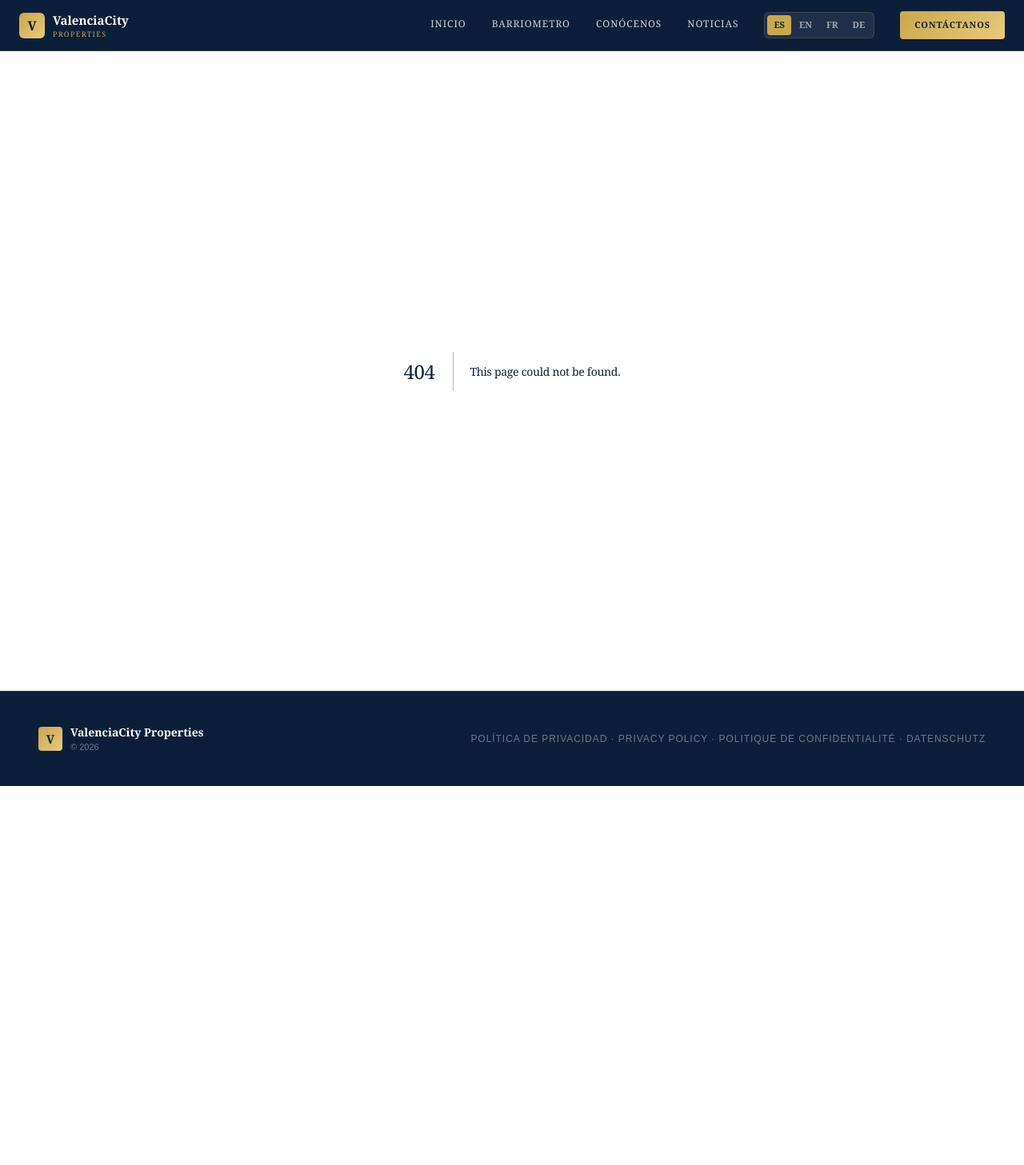
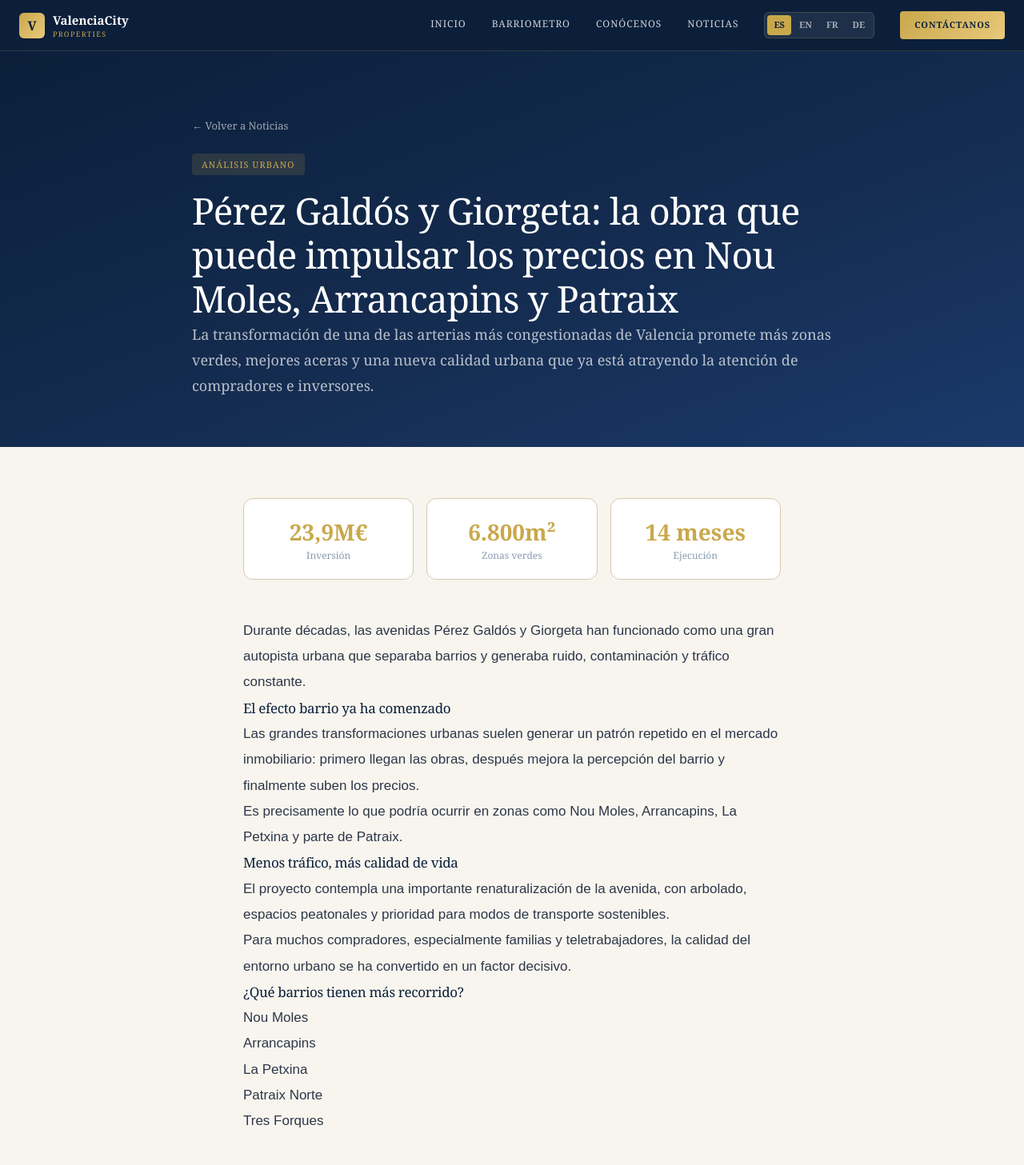
Before and after one commit to albega9/barriometro, a Next.js app: page /noticias/perez-galdos-giorgeta-barrios-revalorizacion in a window 1280 px wide. Before the commit this address had no page. Shown: the top 1457 px of the page at 80% size. Before the commit the page ends 983 px from the top, so only its background shows below. Built offline with nearby package versions, Linux system fonts and the light colour scheme.

Commit message:
fix navbar duplicado inicio

```diff
--- a/app/noticias/page.js
+++ b/app/noticias/page.js
@@ -23,7 +23,25 @@ const noticias = [
     subtitulo: "De barrio obrero olvidado a una de las zonas con mayor crecimiento de la ciudad. La gentrificación orgánica más interesante de Valencia.",
     imagen: '🏘️',
     tiempo: '5 min lectura',
-  }
+  },
+  {
+  slug: 'perez-galdos-giorgeta-barrios-revalorizacion',
+  fecha: 'Junio 2026',
+  categoria: 'Análisis urbano',
+  titulo: 'Pérez Galdós y Giorgeta: la obra que puede impulsar los precios en Nou Moles, Arrancapins y Patraix',
+  subtitulo: 'La transformación de una de las arterias más congestionadas de Valencia promete más zonas verdes y una fuerte mejora urbana.',
+  imagen: '🌳',
+  tiempo: '4 min lectura',
+},
+{
+  slug: 'canal-acceso-ave-malilla-revalorizacion',
+  fecha: 'Junio 2026',
+  categoria: 'Inversión inmobiliaria',
+  titulo: 'El soterramiento del AVE puede convertir a Malilla en uno de los barrios con más potencial de Valencia',
+  subtitulo: 'La desaparición de las vías y la expansión del Parque Central están redefiniendo el sur de la ciudad.',
+  imagen: '🚄',
+  tiempo: '5 min lectura',
+}
 ]
 
 export default function Noticias() {
--- /dev/null
+++ b/app/noticias/perez-galdos-giorgeta-barrios-revalorizacion/page.js
@@ -0,0 +1,163 @@
+'use client'
+import Link from 'next/link'
+
+export default function NoticiaPerezGaldos() {
+  return (
+    <main style={{ fontFamily: 'Georgia, serif', minHeight: '100vh', background: '#F8F5EF' }}>
+
+      <div style={{
+        background: 'linear-gradient(160deg, #0B1F3A 0%, #152D52 60%, #1A3A6B 100%)',
+        padding: '80px 48px 60px'
+      }}>
+        <div style={{ maxWidth: '800px', margin: '0 auto' }}>
+
+          <Link
+            href="/noticias"
+            style={{
+              color: 'rgba(255,255,255,0.6)',
+              textDecoration: 'none',
+              fontSize: '13px'
+            }}
+          >
+            ← Volver a Noticias
+          </Link>
+
+          <div style={{ marginTop: '24px' }}>
+            <span style={{
+              background: 'rgba(201,168,76,0.15)',
+              color: '#C9A84C',
+              padding: '6px 12px',
+              borderRadius: '4px',
+              fontSize: '11px',
+              letterSpacing: '0.1em',
+              textTransform: 'uppercase'
+            }}>
+              Análisis urbano
+            </span>
+          </div>
+
+          <h1 style={{
+            fontSize: '46px',
+            color: '#fff',
+            marginTop: '20px',
+            lineHeight: '1.2'
+          }}>
+            Pérez Galdós y Giorgeta: la obra que puede impulsar los precios en Nou Moles, Arrancapins y Patraix
+          </h1>
+
+          <p style={{
+            color: 'rgba(255,255,255,0.7)',
+            fontSize: '18px',
+            lineHeight: '1.8'
+          }}>
+            La transformación de una de las arterias más congestionadas de Valencia promete más zonas verdes, mejores aceras y una nueva calidad urbana que ya está atrayendo la atención de compradores e inversores.
+          </p>
+        </div>
+      </div>
+
+      <div style={{ maxWidth: '720px', margin: '0 auto', padding: '64px 24px' }}>
+
+        <div style={{
+          display: 'grid',
+          gridTemplateColumns: 'repeat(3,1fr)',
+          gap: '16px',
+          marginBottom: '48px'
+        }}>
+          <Stat valor="23,9M€" label="Inversión" />
+          <Stat valor="6.800m²" label="Zonas verdes" />
+          <Stat valor="14 meses" label="Ejecución" />
+        </div>
+
+        <Article>
+          <p>
+            Durante décadas, las avenidas Pérez Galdós y Giorgeta han funcionado como una gran autopista urbana que separaba barrios y generaba ruido, contaminación y tráfico constante.
+          </p>
+
+          <h2>El efecto barrio ya ha comenzado</h2>
+
+          <p>
+            Las grandes transformaciones urbanas suelen generar un patrón repetido en el mercado inmobiliario: primero llegan las obras, después mejora la percepción del barrio y finalmente suben los precios.
+          </p>
+
+          <p>
+            Es precisamente lo que podría ocurrir en zonas como Nou Moles, Arrancapins, La Petxina y parte de Patraix.
+          </p>
+
+          <h2>Menos tráfico, más calidad de vida</h2>
+
+          <p>
+            El proyecto contempla una importante renaturalización de la avenida, con arbolado, espacios peatonales y prioridad para modos de transporte sostenibles.
+          </p>
+
+          <p>
+            Para muchos compradores, especialmente familias y teletrabajadores, la calidad del entorno urbano se ha convertido en un factor decisivo.
+          </p>
+
+          <h2>¿Qué barrios tienen más recorrido?</h2>
+
+          <ul>
+            <li>Nou Moles</li>
+            <li>Arrancapins</li>
+            <li>La Petxina</li>
+            <li>Patraix Norte</li>
+            <li>Tres Forques</li>
+          </ul>
+
+          <Quote>
+            Las mejores oportunidades suelen aparecer cuando las obras todavía generan molestias, pero el mercado ya empieza a descontar la mejora futura.
+          </Quote>
+        </Article>
+
+      </div>
+
+    </main>
+  )
+}
+
+function Stat({ valor, label }) {
+  return (
+    <div style={{
+      background: '#fff',
+      padding: '20px',
+      borderRadius: '12px',
+      border: '1px solid #D4C9B0',
+      textAlign: 'center'
+    }}>
+      <div style={{ fontSize: '28px', color: '#C9A84C', fontWeight: '700' }}>{valor}</div>
+      <div style={{ fontSize: '12px', color: '#8A9BB0' }}>{label}</div>
+    </div>
+  )
+}
+
+function Article({ children }) {
+  return (
+    <div style={{
+      fontFamily: 'Arial',
+      fontSize: '17px',
+      lineHeight: '1.9',
+      color: '#2D3748'
+    }}>
+      {children}
+    </div>
+  )
+}
+
+function Quote({ children }) {
+  return (
+    <div style={{
+      background: '#0B1F3A',
+      padding: '28px',
+      borderRadius: '12px',
+      marginTop: '40px'
+    }}>
+      <p style={{
+        color: '#E8C97A',
+        fontSize: '20px',
+        fontStyle: 'italic',
+        margin: 0
+      }}>
+        "{children}"
+      </p>
+    </div>
+  )
+}
```
